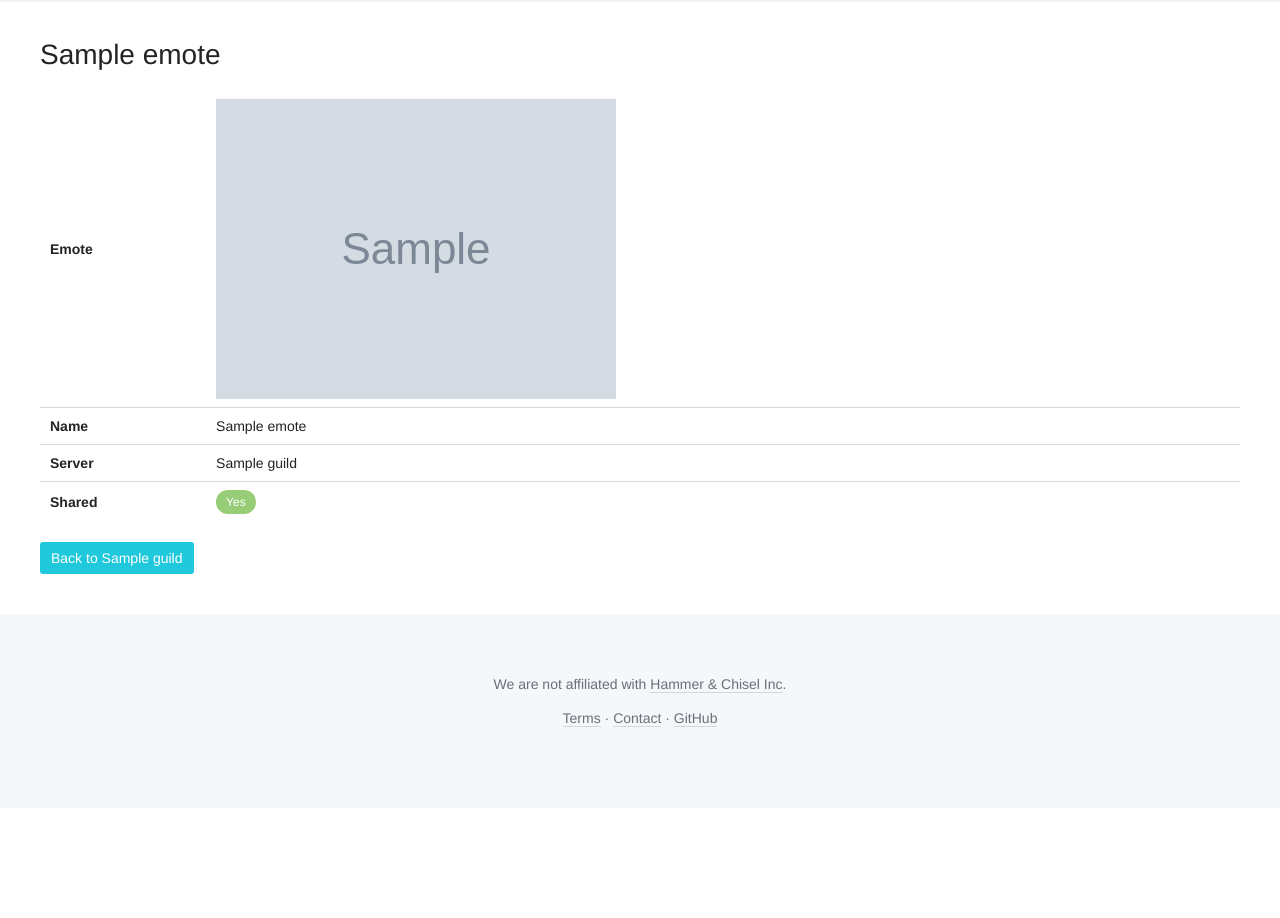
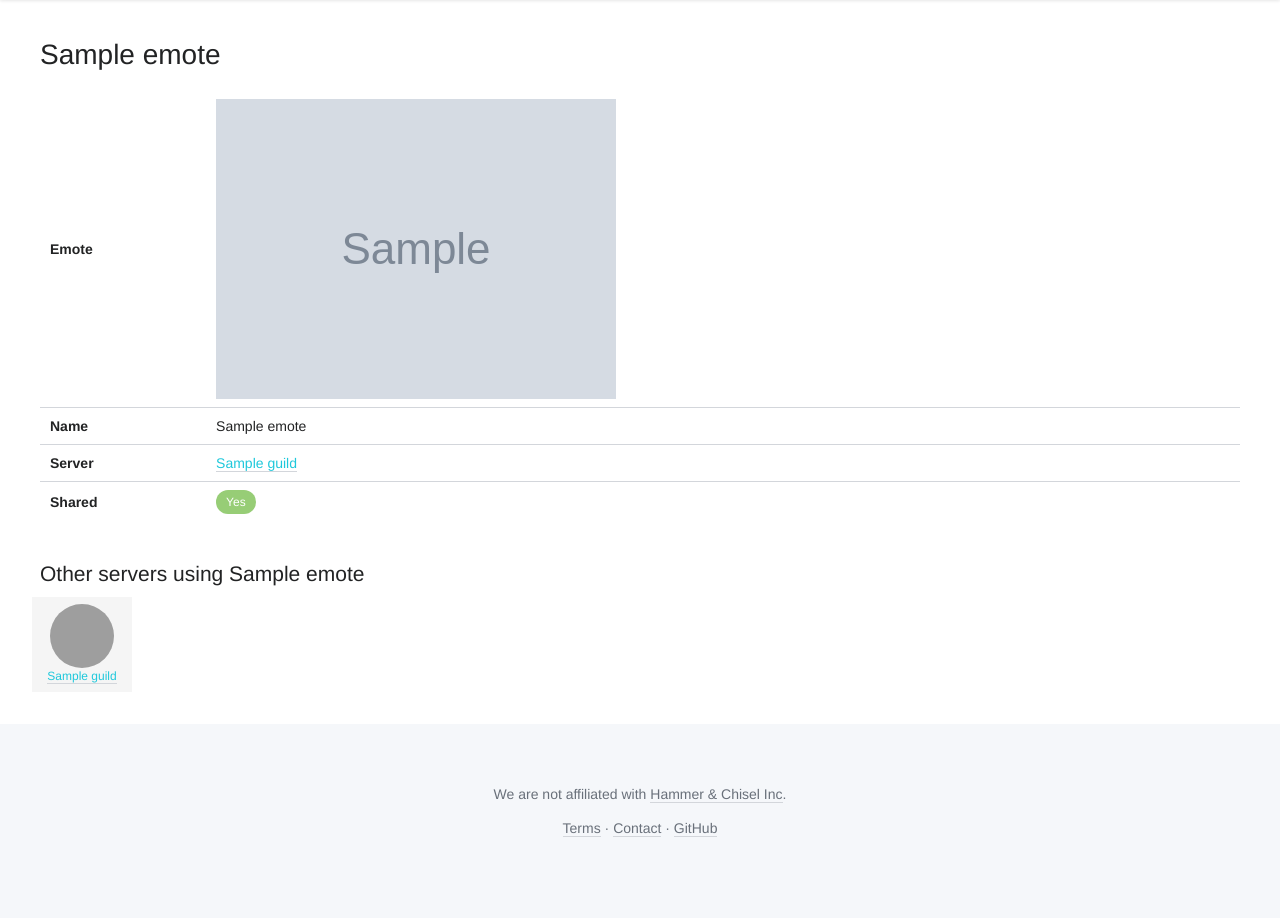
Before and after one commit to DiscordEmotes/website, a Flask app: page /guilds/1/emotes/1 in a window 1280 px wide. Shown: the part 53-971 px from the top of the page. Before the commit the page ends 780 px from the top, so only its background shows below. Run offline with Flask 2, Linux system fonts and the light colour scheme; tables that the repository leaves empty hold one stand-in row (values such as "Sample post"); grey boxes marked "Sample" are stand-in pictures; parts of the project's set-up code (start-up, migrations or seed data) failed here and were passed over; some libraries are stand-ins or nearby versions; grey boxes are pictures that could not be loaded.

Commit message:
Add other public guilds using an emote in the emote view.

```diff
--- a/website/static/custom.css
+++ b/website/static/custom.css
@@ -60,28 +60,31 @@
     flex: 1;
 }
 
-.shared-emote {
+.shared-box {
     padding: 7px;
     align-items: center;
     text-align: center;
     background: #f5f5f5;
     font-size: 12px;
-    width: 100px;
-    height: 80px;
     vertical-align: middle;
     white-space: nowrap;
     overflow: hidden;
     text-overflow: ellipsis;
 }
 
-.shared-emote img {
+.shared-box img {
     display: block;
     margin: auto;
     width: 40%;
 }
 
-.column.is-emote {
-    padding: 2px;
+.is-shared-emote {
+    width: 100px;
+    height: 80px;
+}
+
+.is-shared-guild {
+    width: 100px;
 }
 
 .columns.is-centered {
--- a/website/templates/emote.html
+++ b/website/templates/emote.html
@@ -48,7 +48,11 @@
           </tr>
           <tr>
             <td><strong>Server</strong></td>
+            {% if guild.public %}
+            <td><a href="{{ url_for('main.guild', guild_id=guild.id) }}">{{ guild.name }}</a></td>
+            {% else %}
             <td>{{ guild.name }}</td>
+            {% endif %}
           </tr>
           <tr>
             <td><strong>Shared</strong></td>
@@ -60,17 +64,9 @@
           </tr>
         </tbody>
       </table>
-      <nav class="level is-mobile">
-        {% if guild.public %}
-        <div class="level-left">
-          <div class="level-item">
-              <a href="{{ url_for('main.guild', guild_id=guild.id) }}" class="button is-primary">Back to {{ guild.name }}</a>
-          </div>
-        </div>
-        {% endif %}
+
       {% if can_manage %}
-        <div class="level-right">
-          <div class="level-item">
+      <div class="is-pulled-right">
         <form method="POST" enctype="multipart/form-data">
           <p class="control">
             <input type="hidden" name="csrf_token" value="{{ csrf_token() }}" />
@@ -79,9 +75,23 @@
           </p>
         </form>
       </div>
+      {% endif %}
+
+      {% if shared_guilds %}
+      <h3>Other servers using {{ emote.name }}</h3>
+      <div class="columns is-multiline is-mobile">
+        {%- for server in shared_guilds %}
+          <div class="column is-narrow" style="padding: 2px">
+            <div class="shared-box is-shared-guild has-text-centered">
+              <a href="{{ url_for('main.guild', guild_id=server.id) }}">
+                <img class="avatar image is-64x64" src="{{ server.icon_url | d('https://cdn.discordapp.com/embed/avatars/1.png', true) }}">
+                {{ server.name }}
+              </a>
+            </div>
+          </div>
+        {% endfor %}
       </div>
       {% endif %}
-      </nav>
     </div>
   </div>
 </section>
--- a/website/templates/library.html
+++ b/website/templates/library.html
@@ -11,8 +11,8 @@
     {% if emotes.items %}
     <div class="columns is-multiline is-mobile is-centered">
       {% for emote in emotes.items %}
-        <div class="column is-narrow is-emote">
-          <div class="shared-emote has-text-centered">
+        <div class="column is-narrow" style="padding: 2px">
+          <div class="shared-box is-shared-emote has-text-centered">
             <a href="{{ url_for('main.emote', guild_id=emote.owner_id, emote_id=emote.id) }}">
               <img class="image is-48x48" src="/emotes/{{ emote.path() }}">
               {{ emote.name }}
--- a/website/views.py
+++ b/website/views.py
@@ -104,7 +104,14 @@
                     flash('Emote added to %s' % managed.name, 'is-success')
                     return redirect(url_for('.guild', guild_id=requested_guild_id))
 
-    return render_template('emote.html', guild=guild, can_manage=can_manage, emote=emote, title=emote.name)
+    context = {
+        'guild': guild,
+        'can_manage': can_manage,
+        'shared_guilds': [s for s in emote.shared_guilds if s.public],
+        'emote': emote,
+        'title': emote.name
+    }
+    return render_template('emote.html', **context)
 
 @main.route('/guilds/<int:guild_id>/emotes/new', methods=['GET', 'POST'])
 @login_required
```
Lines whose indentation alone changed are shown as unchanged.
